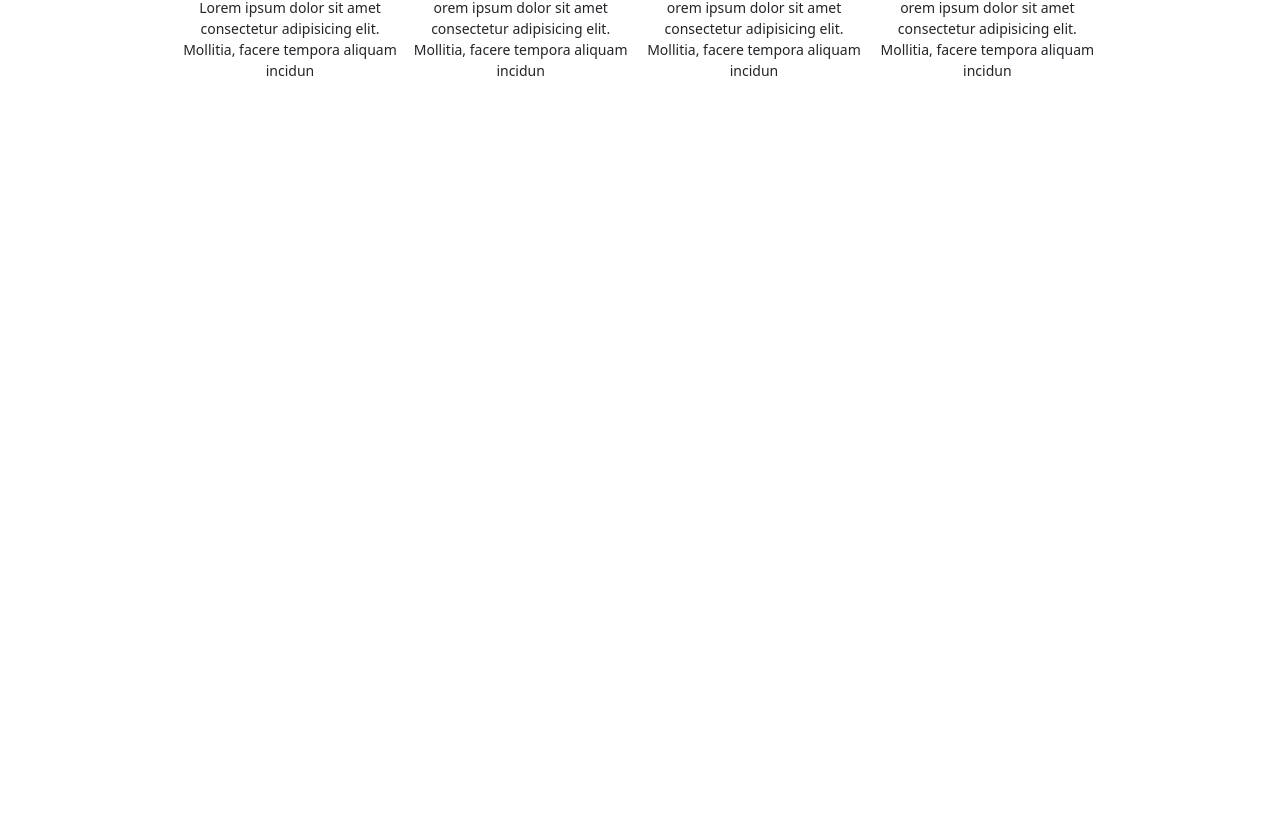
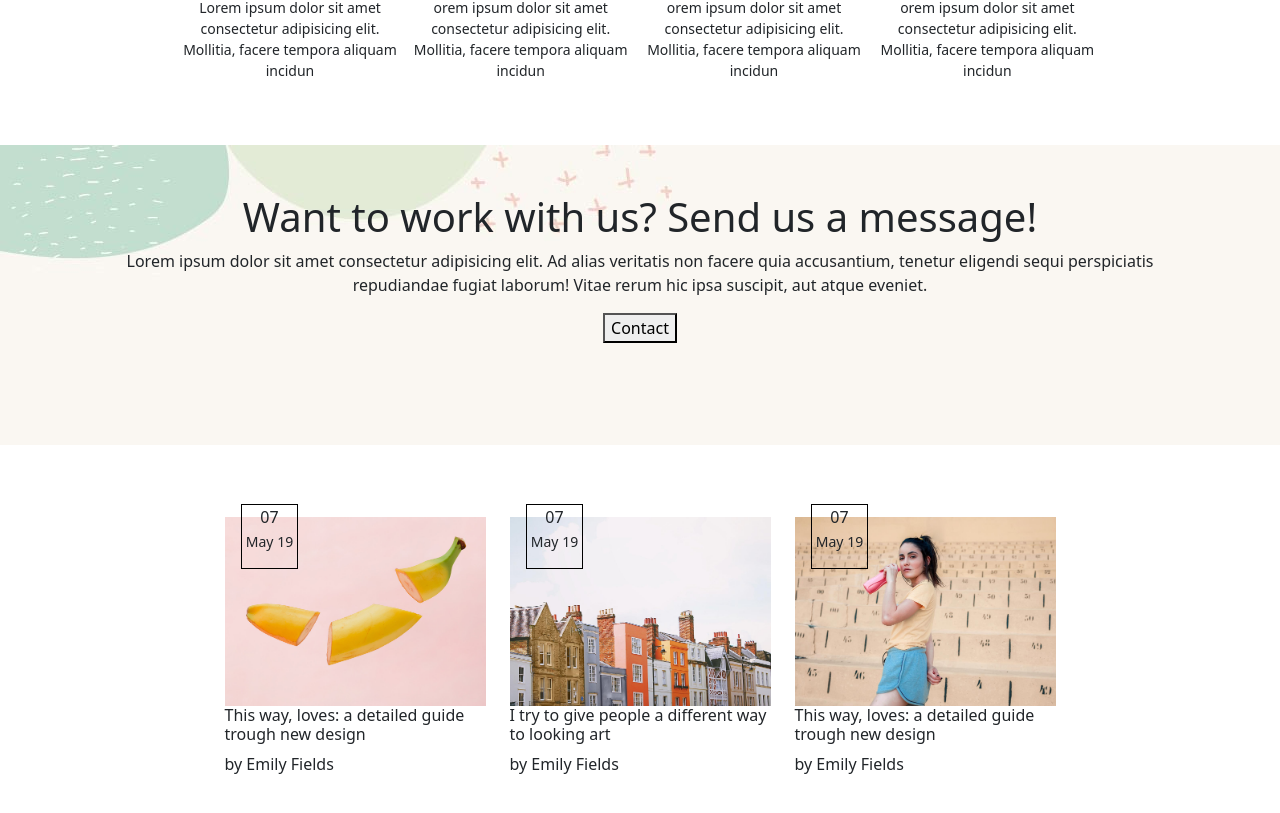
Before and after one commit to Alfredodaniello/proj-html-vuejs, a Vue app: page / in a window 1280 px wide. Shown: the part 1573-2386 px from the top of the page. Before the commit the page ends 1718 px from the top, so only its background shows below. Built offline with nearby package versions, Linux system fonts and the light colour scheme.

Commit message:
feat: add Calendar component (need fix style)

```diff
--- /dev/null
+++ b/src/components/Contact.vue
@@ -0,0 +1,26 @@
+<script>
+export default {
+    name: "Contact",
+}
+</script>
+
+<template>
+<div class="container-fluid ms-container">
+    <div class="row">
+        <div class="col-10 m-auto text-center mt-5">
+            <h1>Want to work with us? Send us a message!</h1>
+            <p>Lorem ipsum dolor sit amet consectetur adipisicing elit. Ad alias veritatis non facere quia accusantium, tenetur eligendi sequi perspiciatis repudiandae fugiat laborum! Vitae rerum hic ipsa suscipit, aut atque eveniet.</p>
+            <button>Contact</button>
+        </div>
+    </div>
+</div>
+</template>
+
+<style scoped lang="scss">
+
+.ms-container {
+    height:300px;
+    background-image: url("../assets/img/h-2-background-1.jpg");
+    object-fit: auto;
+}
+</style>
--- a/src/components/PageMain.vue
+++ b/src/components/PageMain.vue
@@ -2,12 +2,16 @@
 import Hero from "./Hero.vue";
 import Banner from "./Banner.vue";
 import WorkingProcess from "./WorkingProcess.vue";
+import Contact from "./Contact.vue";
+import Calendar from "./Calendar.vue";
 export default {
     name: "PageMain",
     components: {
         Hero,
         Banner,
-        WorkingProcess
+        WorkingProcess,
+        Contact,
+        Calendar
     }
 }
 </script>
@@ -16,6 +20,8 @@ export default {
 <Hero></Hero>
 <Banner></Banner>
 <WorkingProcess></WorkingProcess>
+<Contact></Contact>
+<Calendar></Calendar>
 </template>
 
 <style scoped lang="scss">
```
